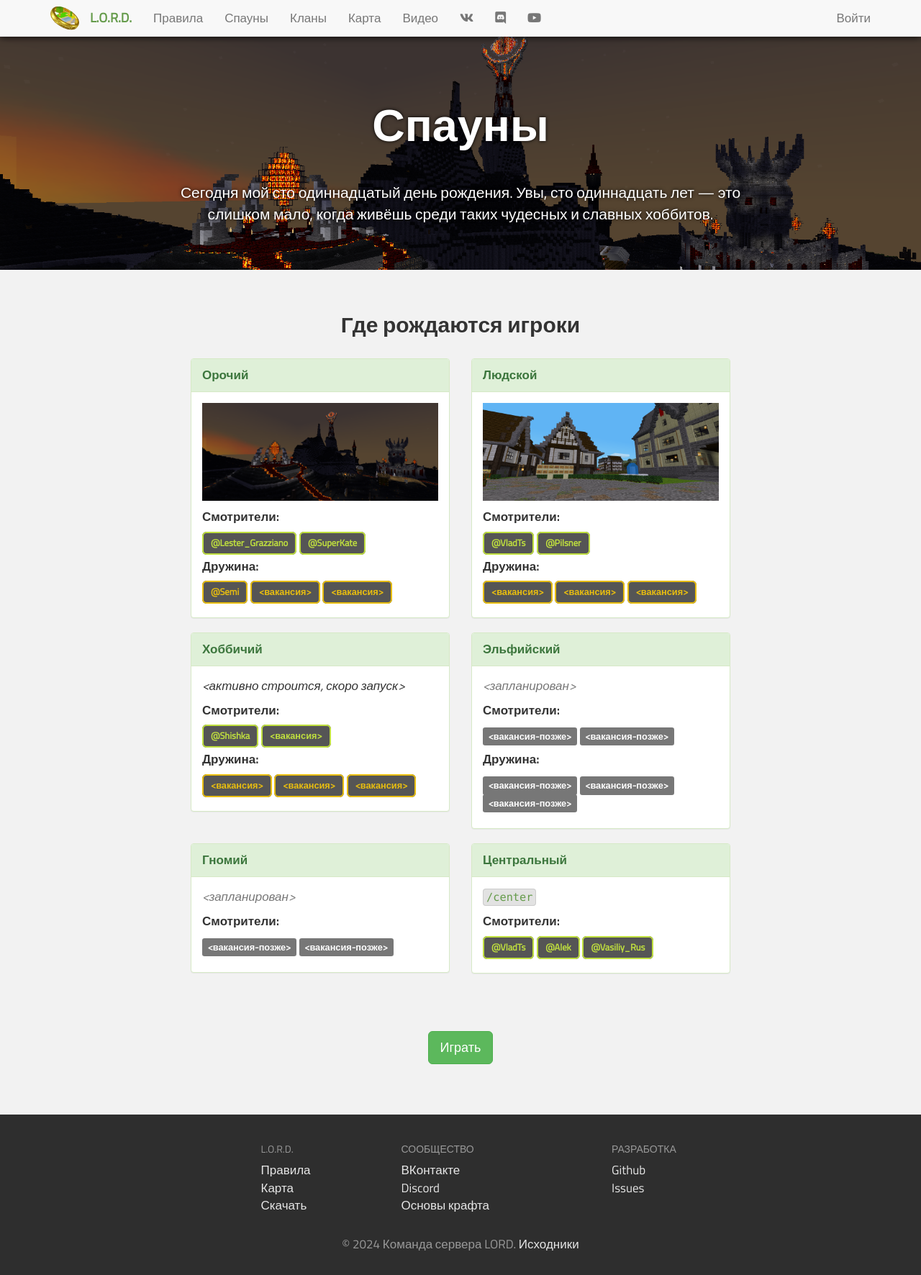
After one commit to lord-server/lord-server.ru, a Laravel app: page /spawns in a window 1280 px wide. The commit adds this page. Shown: the whole page at 72% size. Run offline with Laravel 12, Linux system fonts and the light colour scheme; style sheets or scripts are compiled from the project's sources; parts of the project's set-up code (start-up, migrations or seed data) failed here and were passed over.

Commit message:
Add `/spawns` page. Closes #53

```diff
--- /dev/null
+++ b/app/Http/Controllers/Pages/SpawnsController.php
@@ -0,0 +1,19 @@
+<?php
+namespace App\Http\Controllers\Pages;
+
+use App\Http\Controller;
+use Illuminate\Contracts\View\View;
+use Illuminate\Http\Request;
+
+class SpawnsController extends Controller
+{
+    /**
+     * @param Request $request
+     *
+     * @return View
+     */
+    public function __invoke(Request $request): View
+    {
+        return view('spawns');
+    }
+}
--- a/lang/ru/messages.php
+++ b/lang/ru/messages.php
@@ -25,4 +25,17 @@ return [
     // On Pages messages
     //--------------------------------------------------------------------------
     'Others'                   => 'Другие',
+    // Spawns:
+    'spawns'                   => [
+        'Orcish'  => 'Орочий',
+        'Human'   => 'Людской',
+        'Hobbit'  => 'Хоббичий',
+        'Elven'   => 'Эльфийский',
+        'Dwarven' => 'Гномий',
+        'Central' => 'Центральный',
+    ],
+    'spawn'                    => [
+        'Keepers' => 'Смотрители',
+        'Squad'   => 'Дружина',
+    ],
 ];
--- /dev/null
+++ b/resources/scss/_roles.scss
@@ -0,0 +1,20 @@
+
+
+.label-clan-member, .label-keeper, .label-squad {
+    background-color: $role-bg-color;
+    font-weight: bold !important;
+    border: .25rem solid;
+    border-radius: 6px;
+    padding: 4px 10px 5px;
+}
+
+.label-clan-member {
+    color: $role-color-clan-member;
+}
+.label-keeper {
+    color: $role-color-keeper;
+}
+
+.label-squad {
+    color: $role-color-squad;
+}
--- a/resources/scss/_variables.scss
+++ b/resources/scss/_variables.scss
@@ -1,2 +1,7 @@
 
-$main-color: hsl(100, 35%, 45%)
+$main-color: hsl(100, 35%, 45%);
+
+$role-bg-color: #555;
+$role-color-clan-member: #3db;
+$role-color-keeper: #c0e03e;
+$role-color-squad: #e9be0f;
--- a/resources/scss/app.scss
+++ b/resources/scss/app.scss
@@ -1,11 +1,12 @@
 // Global stytes
 
 @import "variables";
-@import "fonts";     // Fonts (currently Titillium Web)
-@import "navbar";    // Navigation bar
-@import "content";   // Content margins
-@import "jumbotron"; // Jumbotron
-@import "footer";    // Footer (copyright information, link to GitHub)
+@import "fonts";
+@import "navbar";
+@import "jumbotron";
+@import "footer";
+@import "roles";
+@import "content";
 
 ::-moz-selection {
 	background-color: hsl(100, 35%, 45%);
--- a/resources/views/layouts/app.blade.php
+++ b/resources/views/layouts/app.blade.php
@@ -45,6 +45,7 @@ $user = Auth::user();
         <div id="navbar" class="collapse navbar-collapse">
             <ul class="nav navbar-nav">
                 <li><a href="/rules">Правила</a></li>
+                <li><a href="/spawns">Спауны</a></li>
                 <li><a href="/clans" class="text-danger">Кланы</a></li>
                 <li><a href="/map">Карта</a></li>
                 <li><a href="/videos">Видео</a></li>
--- /dev/null
+++ b/resources/views/spawns.blade.php
@@ -0,0 +1,178 @@
+@extends('layouts.app')
+@section('title', 'Спауны')
+
+@section('jumbotron')
+    <div class="jumbotron">
+        <div class="center">
+            <h1>@yield('title')</h1>
+            <p>
+                Сегодня мой сто одиннадцатый день рождения. Увы, сто одиннадцать лет — это слишком мало, когда живёшь среди таких чудесных и славных хоббитов.
+            </p>
+        </div>
+    </div>
+@endsection
+
+
+@section('content')
+    <h2 class="center">Где рождаются игроки</h2>
+
+    <div class="row">
+        <div class="col-xs-12 col-lg-6">
+            <div class="panel panel-success download-panel">
+                <div class="panel-heading">
+                    <strong><?= __('messages.spawns.Orcish') ?></strong>
+                </div>
+                <div class="panel-body">
+                    <p>
+                        <img class="img-responsive" src="img/spawns/orcish.png" alt="Orcish Spawn">
+                    </p>
+                    <p>
+                        <b><?= __('messages.spawn.Keepers') ?>:</b>
+                        <div>
+                            <b class="label label-keeper">@Lester_Grazziano</b>
+                            <b class="label label-keeper">@SuperKate</b>
+                        </div>
+                    </p>
+                    <p>
+                        <b><?= __('messages.spawn.Squad') ?>:</b>
+                        <div>
+                            <b class="label label-squad">@Semi</b>
+                            <b class="label label-squad">&lt;вакансия&gt;</b>
+                            <b class="label label-squad">&lt;вакансия&gt;</b>
+                        </div>
+                    </p>
+                </div>
+            </div>
+        </div>
+        <div class="col-xs-12 col-lg-6">
+            <div class="panel panel-success download-panel">
+                <div class="panel-heading">
+                    <strong><?= __('messages.spawns.Human') ?></strong>
+                </div>
+                <div class="panel-body">
+                    <p>
+                        <img class="img-responsive" src="img/spawns/human.png" alt="Human Spawn">
+                    </p>
+                    <p>
+                        <b><?= __('messages.spawn.Keepers') ?>:</b>
+                        <div>
+                            <b class="label label-keeper">@VladTs</b>
+                            <b class="label label-keeper">@Pilsner</b>
+                        </div>
+                    </p>
+                    <p>
+                        <b><?= __('messages.spawn.Squad') ?>:</b>
+                        <div>
+                            <b class="label label-squad">&lt;вакансия&gt;</b>
+                            <b class="label label-squad">&lt;вакансия&gt;</b>
+                            <b class="label label-squad">&lt;вакансия&gt;</b>
+                        </div>
+                    </p>
+                </div>
+            </div>
+        </div>
+    </div>
+    <div class="row">
+        <div class="col-xs-12 col-lg-6">
+            <div class="panel panel-success download-panel">
+                <div class="panel-heading">
+                    <strong><?= __('messages.spawns.Hobbit') ?></strong>
+                </div>
+                <div class="panel-body">
+                    <p>
+                        <i>&lt;активно строится, скоро запуск&gt;</i>
+                    </p>
+                    <p>
+                        <b><?= __('messages.spawn.Keepers') ?>:</b>
+                        <div>
+                            <b class="label label-keeper">@Shishka</b>
+                            <b class="label label-keeper">&lt;вакансия&gt;</b>
+                        </div>
+                    </p>
+                    <p>
+                        <b><?= __('messages.spawn.Squad') ?>:</b>
+                        <div>
+                            <b class="label label-squad">&lt;вакансия&gt;</b>
+                            <b class="label label-squad">&lt;вакансия&gt;</b>
+                            <b class="label label-squad">&lt;вакансия&gt;</b>
+                        </div>
+                    </p>
+                </div>
+            </div>
+        </div>
+        <div class="col-xs-12 col-lg-6">
+            <div class="panel panel-success download-panel">
+                <div class="panel-heading">
+                    <strong><?= __('messages.spawns.Elven') ?></strong>
+                </div>
+                <div class="panel-body">
+                    <p>
+                        <i class="text-muted">&lt;запланирован&gt;</i>
+                    </p>
+                    <p>
+                        <b><?= __('messages.spawn.Keepers') ?>:</b>
+                        <div>
+                            <b class="label label-default text-muted">&lt;вакансия-позже&gt;</b>
+                            <b class="label label-default text-muted">&lt;вакансия-позже&gt;</b>
+                        </div>
+                    </p>
+                    <p>
+                        <b><?= __('messages.spawn.Squad') ?>:</b>
+                        <div>
+                            <b class="label label-default text-muted">&lt;вакансия-позже&gt;</b>
+                            <b class="label label-default text-muted">&lt;вакансия-позже&gt;</b>
+                            <b class="label label-default text-muted">&lt;вакансия-позже&gt;</b>
+                        </div>
+                    </p>
+                </div>
+            </div>
+        </div>
+    </div>
+    <div class="row">
+        <div class="col-xs-12 col-lg-6">
+            <div class="panel panel-success download-panel">
+                <div class="panel-heading">
+                    <strong><?= __('messages.spawns.Dwarven') ?></strong>
+                </div>
+                <div class="panel-body">
+                    <p>
+                        <i class="text-muted">&lt;запланирован&gt;</i>
+                    </p>
+                    <p>
+                        <b><?= __('messages.spawn.Keepers') ?>:</b>
+                        <div>
+                            <b class="label label-default text-muted">&lt;вакансия-позже&gt;</b>
+                            <b class="label label-default text-muted">&lt;вакансия-позже&gt;</b>
+                        </div>
+                    </p>
+                </div>
+            </div>
+        </div>
+        <div class="col-xs-12 col-lg-6">
+            <div class="panel panel-success download-panel">
+                <div class="panel-heading">
+                    <strong><?= __('messages.spawns.Central') ?></strong>
+                </div>
+                <div class="panel-body">
+                    <p>
+                        <code>/center</code>
+                    </p>
+                    <p>
+                        <b><?= __('messages.spawn.Keepers') ?>:</b>
+                        <div>
+                            <b class="label label-keeper">@VladTs</b>
+                            <b class="label label-keeper">@Alek</b>
+                            <b class="label label-keeper">@Vasiliy_Rus</b>
+                        </div>
+                    </p>
+                </div>
+            </div>
+        </div>
+    </div>
+
+
+    <h2 class="center">
+        <a class="btn btn-success btn-lg" href="/play"><?= __('messages.Play') ?></a>
+    </h2>
+
+@endsection
--- a/routes/web.php
+++ b/routes/web.php
@@ -12,6 +12,7 @@ Route::get('/play', Pages\PlayController::class);
 Route::get('/rules', [Pages\RulesController::class, 'forPlayers']);
 Route::get('/clans-rules', [Pages\RulesController::class, 'forClans']);
 Route::get('/map', Pages\MapController::class);
+Route::get('/spawns', Pages\SpawnsController::class);
 Route::get('/players', Pages\PlayersController::class);
 Route::get('/clans', Pages\ClansController::class);
 Route::get('/clans-new', Pages\ClansNewController::class);
```
Also changed, not shown: lang/en/messages.php (+13 -0 lines), public/img/spawns/human.png (added), public/img/spawns/orcish.png (added), 1 other file.
